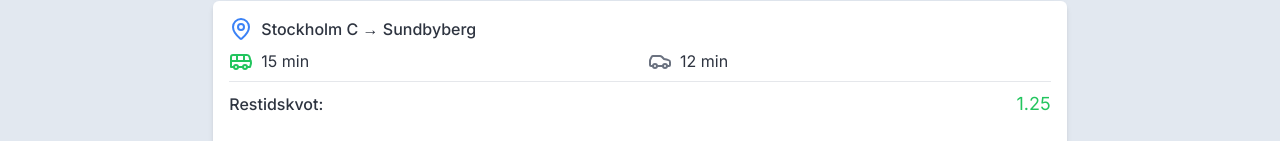
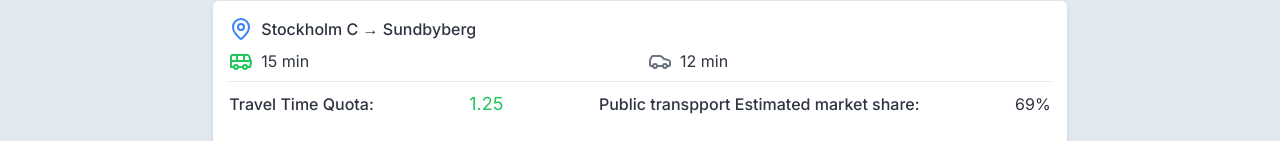
Before and after one commit to martensoderlind/Travel-time-quota, a Next.js app: page /search in a window 1280 px wide. Shown: the part 811-952 px from the top of the page. Built offline with nearby package versions, Linux system fonts and the light colour scheme.

Commit message:
lots of small updates

```diff
--- a/src/app/(pages)/search/page.tsx
+++ b/src/app/(pages)/search/page.tsx
@@ -1,4 +1,4 @@
-import TravelMap from "@/features/travel-times/components/travelmap";
+import TravelMap from "@/features/travel-times/components/travel-map";
 import TravelForm from "@/features/travel-times/components/travel-form";
 import TravelLayout from "@/features/travel-times/components/travel-layout";
 
--- /dev/null
+++ b/src/features/fixtures/mockdb.ts
@@ -0,0 +1,16 @@
+export const db = [
+  {
+    id: 1,
+    from: { lat: 59.3293, lng: 18.0686, name: "Stockholm C" },
+    to: { lat: 59.3642, lng: 17.9739, name: "Sundbyberg" },
+    publicTransitTime: 15,
+    carTime: 12,
+  },
+  {
+    id: 2,
+    from: { lat: 59.3293, lng: 18.0686, name: "Stockholm C" },
+    to: { lat: 59.3099, lng: 18.0289, name: "Södermalm" },
+    publicTransitTime: 20,
+    carTime: 10,
+  },
+];
--- /dev/null
+++ b/src/features/travel-times/actions.ts
@@ -0,0 +1,18 @@
+import { createFeature } from "./instance";
+
+export async function trip(origin: string, destination: string) {
+  const fromStation = await getStations(origin);
+  const destinationStation = await getStations(destination);
+  const originIdId = fromStation.Departure[0].stopExtId;
+  const destId = destinationStation.Departure[0].stopExtId;
+  const trip = await createFeature.getTrip(originIdId, destId);
+  return trip;
+}
+
+export async function getStations(station: string) {
+  const stationId = await createFeature.getStationId(station);
+  const { stopLocationOrCoordLocation } = stationId;
+  const id = stopLocationOrCoordLocation[0].StopLocation.extId;
+  const stationData = await createFeature.getStation(id);
+  return stationData;
+}
--- a/src/features/travel-times/components/travel-card.tsx
+++ b/src/features/travel-times/components/travel-card.tsx
@@ -9,6 +9,13 @@
   function calculateTimeRatio(transit: number, car: number) {
     return Number((transit / car).toFixed(2));
   }
+
+  function publicTransportMarketShare(transit: number, car: number) {
+    const travelTimeQuota = calculateTimeRatio(transit, car);
+    const marketShare = 0.9116 * Math.pow(travelTimeQuota, -1.264) * 100;
+    return marketShare.toFixed(0);
+  }
+
   return (
     <div key={trip.id} className="p-4">
       <div className="flex items-center space-x-2 mb-2">
@@ -32,7 +39,7 @@
 
       <div className="mt-2 pt-2 border-t">
         <div className="flex justify-between items-center">
-          <span className="font-medium">Restidskvot:</span>
+          <span className="font-medium">Travel Time Quota:</span>
           <span
             className={`text-lg ${
               calculateTimeRatio(trip.publicTransitTime, trip.carTime) > 1.5
@@ -42,6 +49,12 @@
           >
             {calculateTimeRatio(trip.publicTransitTime, trip.carTime)}
           </span>
+          <span className="font-medium">
+            Public transpport Estimated market share:
+          </span>
+          <span>
+            {publicTransportMarketShare(trip.publicTransitTime, trip.carTime)}%
+          </span>
         </div>
       </div>
     </div>
--- a/src/features/travel-times/components/travel-layout.tsx
+++ b/src/features/travel-times/components/travel-layout.tsx
@@ -1,24 +1,9 @@
 "use client";
-import { useState } from "react";
+import { db as trips } from "@/features/fixtures/mockdb";
 import TravelCard from "./travel-card";
 
 export default function TravelLayout() {
-  const [trips] = useState([
-    {
-      id: 1,
-      from: { lat: 59.3293, lng: 18.0686, name: "Stockholm C" },
-      to: { lat: 59.3642, lng: 17.9739, name: "Sundbyberg" },
-      publicTransitTime: 15,
-      carTime: 12,
-    },
-    {
-      id: 2,
-      from: { lat: 59.3293, lng: 18.0686, name: "Stockholm C" },
-      to: { lat: 59.3099, lng: 18.0289, name: "Södermalm" },
-      publicTransitTime: 20,
-      carTime: 10,
-    },
-  ]);
+  //import trips
   return (
     <div className="container mx-auto rounded-md space-y-4 mb-4 shadow-md bg-white w-8/12">
       {trips.map((trip, index) => (
--- /dev/null
+++ b/src/features/travel-times/instance.ts
@@ -0,0 +1,4 @@
+import { db } from "../fixtures/mockdb";
+import { createTripService } from "./service";
+
+export const createFeature = createTripService(db);
--- /dev/null
+++ b/src/features/travel-times/repository.ts
@@ -0,0 +1,11 @@
+import { Trip } from "./types";
+
+export function createRepository(db: Trip[]) {
+  return {
+    async getAll() {
+      return db;
+    },
+  };
+}
+
+export type Repository = ReturnType<typeof createRepository>;
--- /dev/null
+++ b/src/features/travel-times/service.ts
@@ -0,0 +1,12 @@
+import { createRepository } from "./repository";
+import { Trip } from "./types";
+
+export function createTripService(db: Trip[]) {
+  const repository = createRepository(db);
+  //   const api_key = process.env.API_KEY;
+  return {
+    async getAllTrips() {
+      return await repository.getAll();
+    },
+  };
+}
```
Also changed, not shown: src/features/travel-times/components/travel-form.tsx (+0 -9 lines), src/features/travel-times/components/actions.ts (deleted), src/features/travel-times/components/travel-map.tsx (renamed from src/features/travel-times/components/travelmap.tsx).
